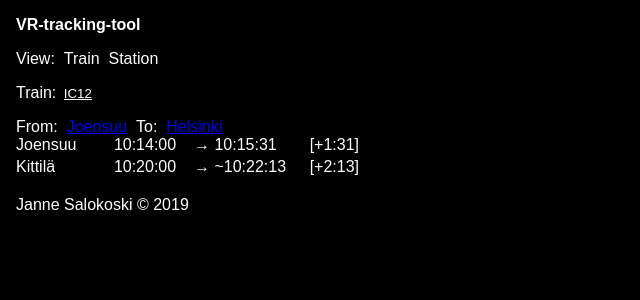
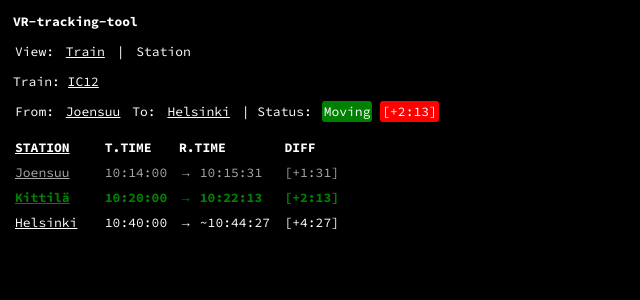
Before and after one commit to JanneSalokoski/vr-tracking-tool, a React (Create React App) app: page / in a window 1280 px wide. Shown: the top 300 px of the page, without its empty margins (0-640 px from the left). Built offline with nearby package versions, Linux system fonts and the light colour scheme.

Commit message:
Implement a mockup of the app

```diff
--- a/package.json
+++ b/package.json
@@ -10,7 +10,8 @@
     "react": "^16.12.0",
     "react-dom": "^16.12.0",
     "react-scripts": "3.3.0",
-    "typeface-courier-prime": "0.0.59"
+    "typeface-courier-prime": "0.0.59",
+    "typeface-source-code-pro": "0.0.71"
   },
   "scripts": {
     "start": "react-scripts start",
--- a/src/Mockup/Mockup.js
+++ b/src/Mockup/Mockup.js
@@ -1,5 +1,8 @@
 import React from 'react';
 import "./Mockup.scss";
+
+require('typeface-courier-prime');
+require('typeface-source-code-pro');
 
 const Mockup = () => {
   return (
@@ -8,9 +11,10 @@ const Mockup = () => {
         <h1 class="pageTitle">VR-tracking-tool</h1>
       </header>
       <main>
-        <div class="view-selector section">
+        <div class="view_selector section">
           <span class="label">View:</span>
-          <span class="view_option">Train</span>
+          <span class="view_option selected">Train</span>
+          <span>|</span>
           <span class="view_option">Station</span>
         </div>
         <div class="settings section">
@@ -25,26 +29,39 @@ const Mockup = () => {
             <span class="from"><a href="#">Joensuu</a></span>
             <span class="label">To:</span>
             <span class="from"><a href="#">Helsinki</a></span>
+            <span class="label">| Status:</span>
+            <span class="status">Moving</span>
+            <span class="late">[+2:13]</span>
           </div>
+          <br />
           <div class="stations">
+            <div class="station headers">
+              <span class="station_name">STATION</span>
+              <span class="departure_time">T.TIME</span>
+              <span class="actual_departure_time">R.TIME</span>
+              <span class="late">DIFF</span>
+            </div>
             <div class="station passed">
               <span class="station_name">Joensuu</span>
               <span class="departure_time">10:14:00</span>
               <span class="actual_departure_time">→ 10:15:31</span>
               <span class="late">[+1:31]</span>
             </div>
-            <div class="station passed">
+            <div class="station current">
               <span class="station_name">Kittilä</span>
               <span class="departure_time">10:20:00</span>
-              <span class="estimated_departure_time">→ ~10:22:13</span>
+              <span class="actual_departure_time">→ 10:22:13</span>
               <span class="late">[+2:13]</span>
+            </div>
+            <div class="station coming">
+              <span class="station_name">Helsinki</span>
+              <span class="departure_time">10:40:00</span>
+              <span class="estimated_departure_time">→ ~10:44:27</span>
+              <span class="late">[+4:27]</span>
             </div>
           </div>
         </div>
       </main>
-      <footer>
-        <span class="copyright">Janne Salokoski &copy; 2019</span>
-      </footer>
     </div>
   );
 };
--- a/src/Mockup/Mockup.scss
+++ b/src/Mockup/Mockup.scss
@@ -1,4 +1,4 @@
-$default-font-size: 1em;
+$default-font-size: 13px;
 
 body, html, * {
   margin: 0px;
@@ -12,7 +12,7 @@ body {
   padding: 1em;
 
   font-size: $default-font-size;
-  font-family: "San Francisco", sans-serif;
+  font-family: "Source Code Pro", sans-serif;
 
   background-color: black;
   color: white;
@@ -30,6 +30,15 @@ h1 {
   font-size: $default-font-size;
 }
 
+a {
+  color: white;
+  text-decoration: underline;
+}
+
+input {
+  font-size: inherit;
+  font-family: inherit;
+}
 
 main div.section {
   &:not(:first-child) {
@@ -39,6 +48,15 @@ main div.section {
   span:not(:first-child) {
     margin-left: 1ch;
   }
+}
+
+span {
+  padding: 2px;
+}
+
+main div.view_selector .view_option.selected {
+  text-decoration: underline;
+  border-radius: 3px;
 }
 
 main div.settings input#select_train {
@@ -64,8 +82,28 @@ main div.view {
     word-break: break-word;
   }
 
+  .info .status {
+    background-color: green;
+    border-radius: 3px;
+  }
+
+  .info .late {
+    background-color: red;
+    border-radius: 3px;
+  }
+
+  .station.passed {
+    color: #aaa;
+  }
+
+  .station.current {
+    color: green;
+    font-weight: bold;
+  }
+
   .station span.station_name {
     width: 10ch;
+    text-decoration: underline;
   }
 
   .station span.departure_time {
@@ -83,4 +121,9 @@ main div.view {
   .station span.late {
     width: 7ch;
   }
+
+  .station.headers {
+    text-decoration: none;
+    font-weight: bold;
+  }
 }
```
Also changed, not shown: src/Mockup/Mockup.png (added), 1 other file (tests, documents, lock files or other folders).
